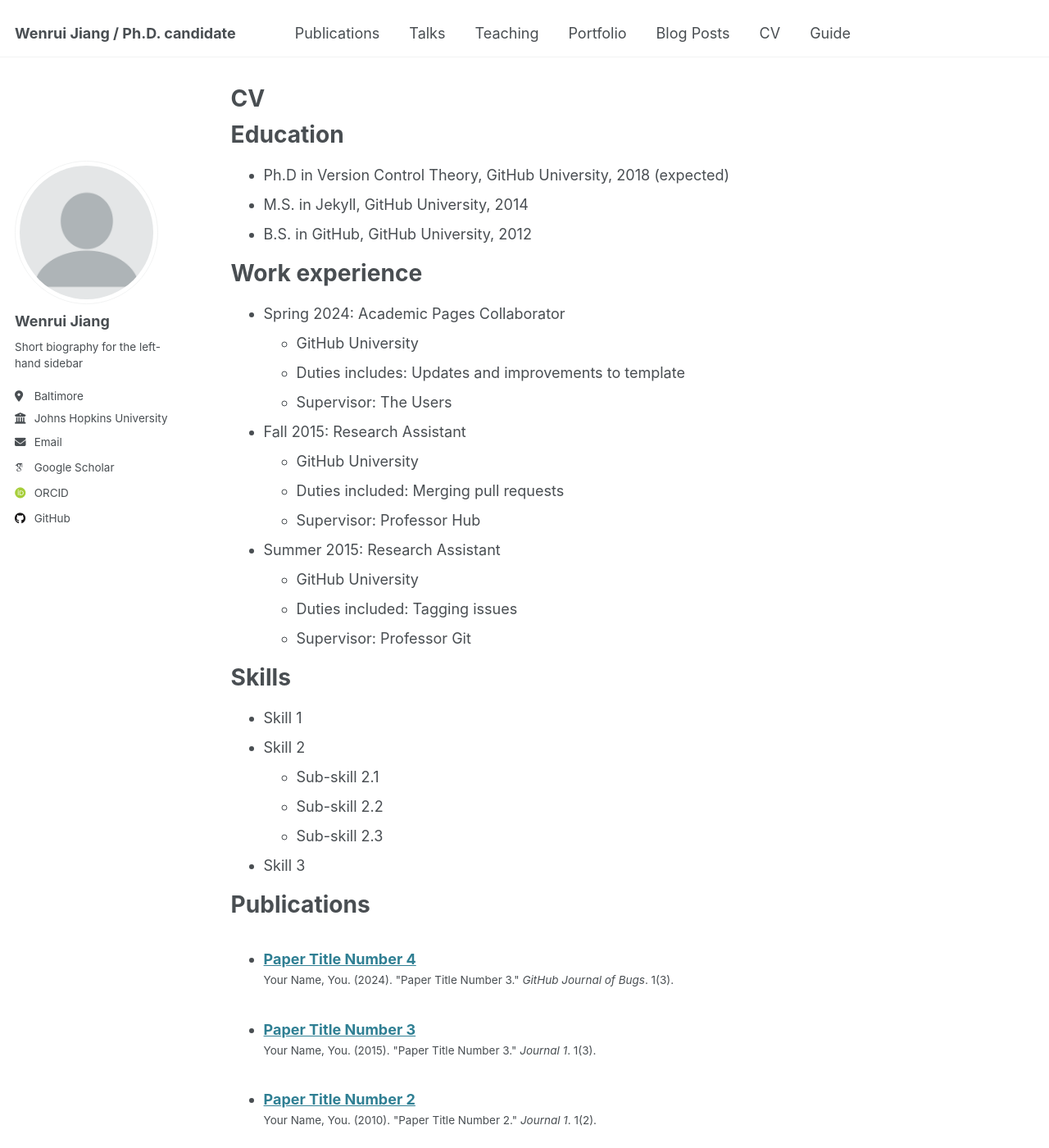
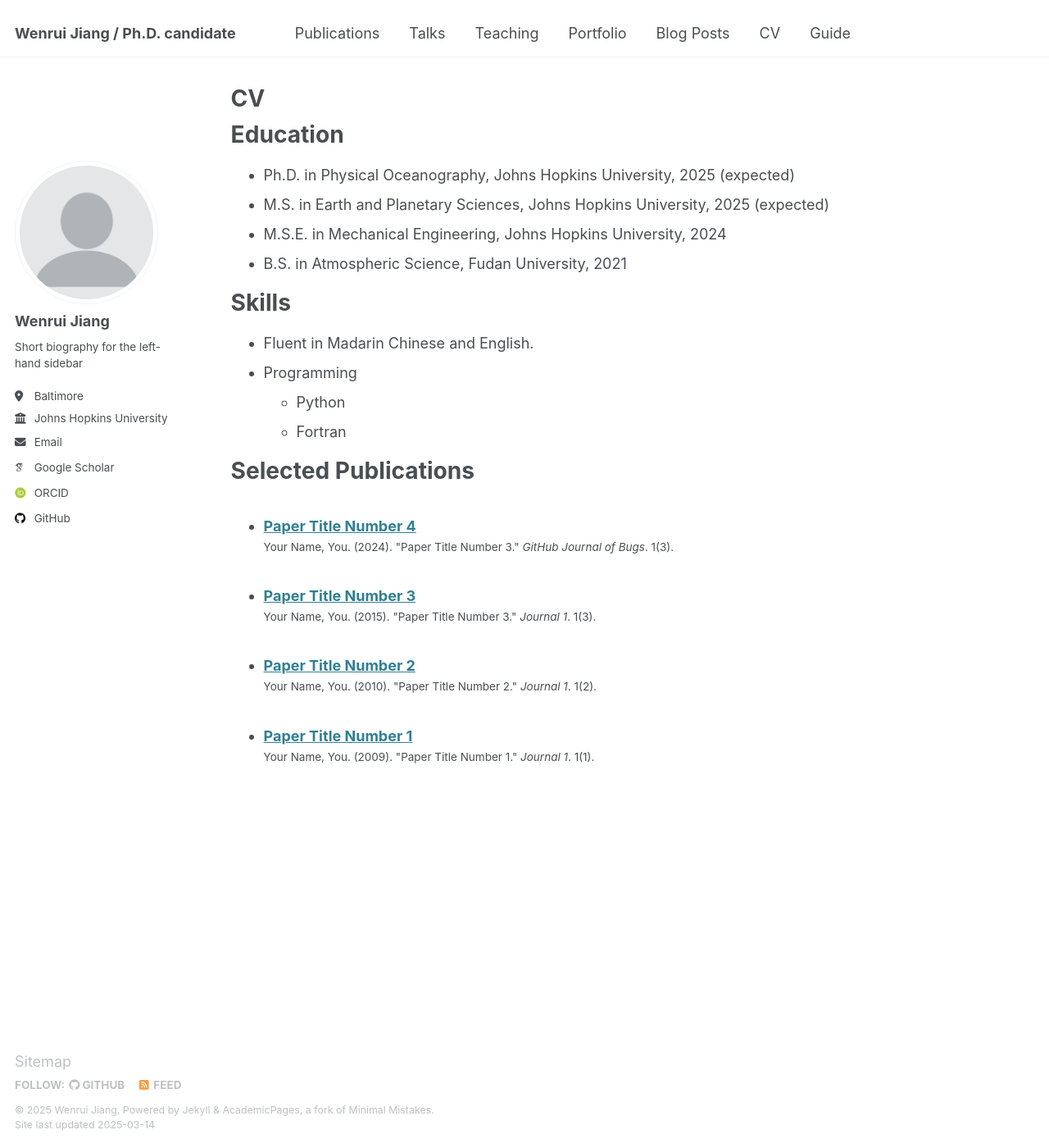
Before and after one commit to wenruijiang1/wenruijiang1.github.io, a Jekyll site: the page built from _pages/cv.md, in a window 1280 px wide and 1400 px high. Shown: the whole window at 82% size. Built offline with Jekyll 4.4.1, drawn with Linux system fonts in a browser that asks for light colours; some web fonts are replaced; some of the changed text lies outside the part shown.

```diff
--- a/_config.yml
+++ b/_config.yml
@@ -100,7 +100,7 @@ comments:
   facebook:
     appid                :
     num_posts            : # 5 (default)
-    colorscheme          : # "light" (default), "dark"
+    colorscheme          : "dark" # "light" (default), "dark"
 staticman:
   allowedFields          : ['name', 'email', 'url', 'message']
   branch                 : "gh-pages" # "master", "gh-pages"
--- a/_pages/cv.md
+++ b/_pages/cv.md
@@ -11,54 +11,20 @@ redirect_from:
 
 Education
 ======
-* Ph.D in Version Control Theory, GitHub University, 2018 (expected)
-* M.S. in Jekyll, GitHub University, 2014
-* B.S. in GitHub, GitHub University, 2012
-
-Work experience
-======
-* Spring 2024: Academic Pages Collaborator
-  * GitHub University
-  * Duties includes: Updates and improvements to template
-  * Supervisor: The Users
-
-* Fall 2015: Research Assistant
-  * GitHub University
-  * Duties included: Merging pull requests
-  * Supervisor: Professor Hub
-
-* Summer 2015: Research Assistant
-  * GitHub University
-  * Duties included: Tagging issues
-  * Supervisor: Professor Git
+* Ph.D. in Physical Oceanography, Johns Hopkins University, 2025 (expected)
+* M.S. in Earth and Planetary Sciences, Johns Hopkins University, 2025 (expected)
+* M.S.E. in Mechanical Engineering, Johns Hopkins University, 2024
+* B.S. in Atmospheric Science, Fudan University, 2021
 
 Skills
 ======
-* Skill 1
-* Skill 2
-  * Sub-skill 2.1
-  * Sub-skill 2.2
-  * Sub-skill 2.3
-* Skill 3
+* Fluent in Madarin Chinese and English.
+* Programming
+  * Python
+  * Fortran
 
-Publications
+Selected Publications
 ======
   <ul>{% for post in site.publications reversed %}
     {% include archive-single-cv.html %}
   {% endfor %}</ul>
-
-Talks
-======
-  <ul>{% for post in site.talks reversed %}
-    {% include archive-single-talk-cv.html  %}
-  {% endfor %}</ul>
-
-Teaching
-======
-  <ul>{% for post in site.teaching reversed %}
-    {% include archive-single-cv.html %}
-  {% endfor %}</ul>
-
-Service and leadership
-======
-* Currently signed in to 43 different slack teams
```
Also changed, not shown: _pages/about.md (+12 -31 lines), images/favicon.ico, images/favicon.svg, images/favicon_old.ico (added), images/favicon_old.svg (added), 2 other files.
